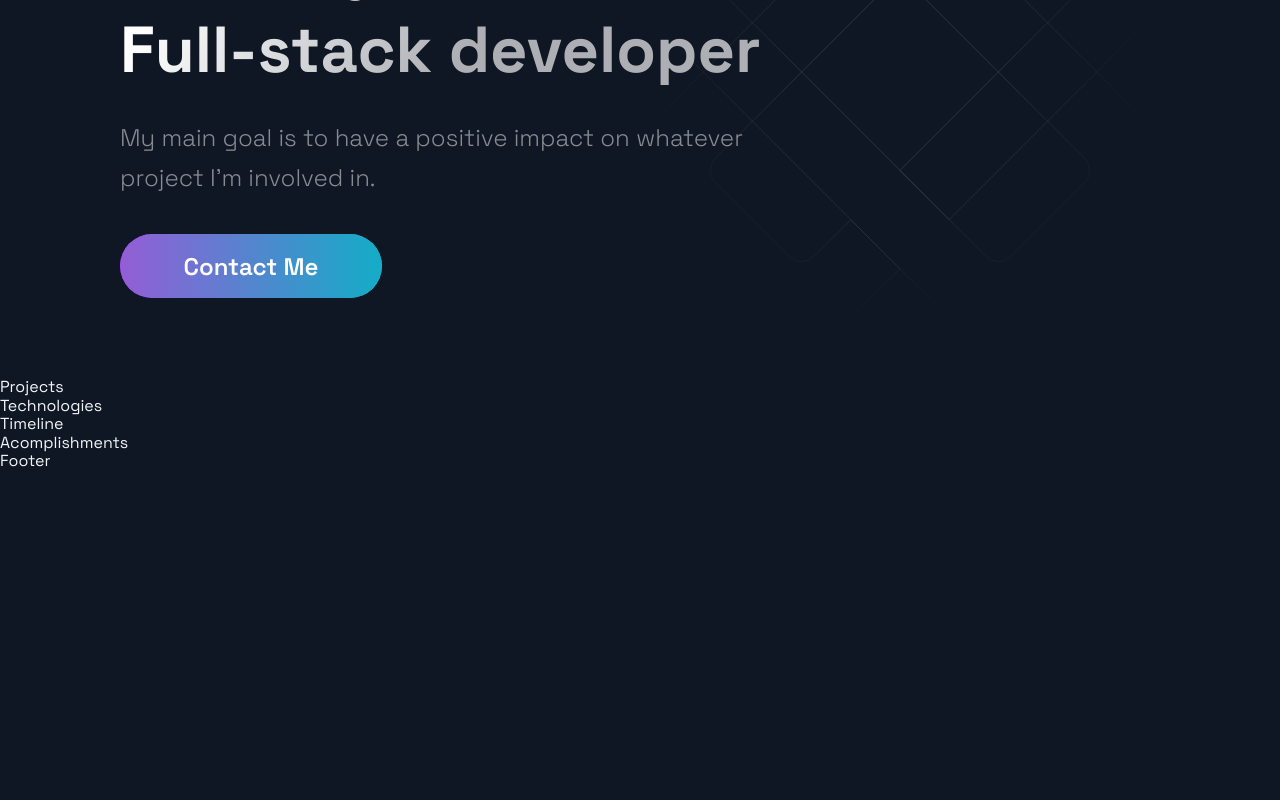
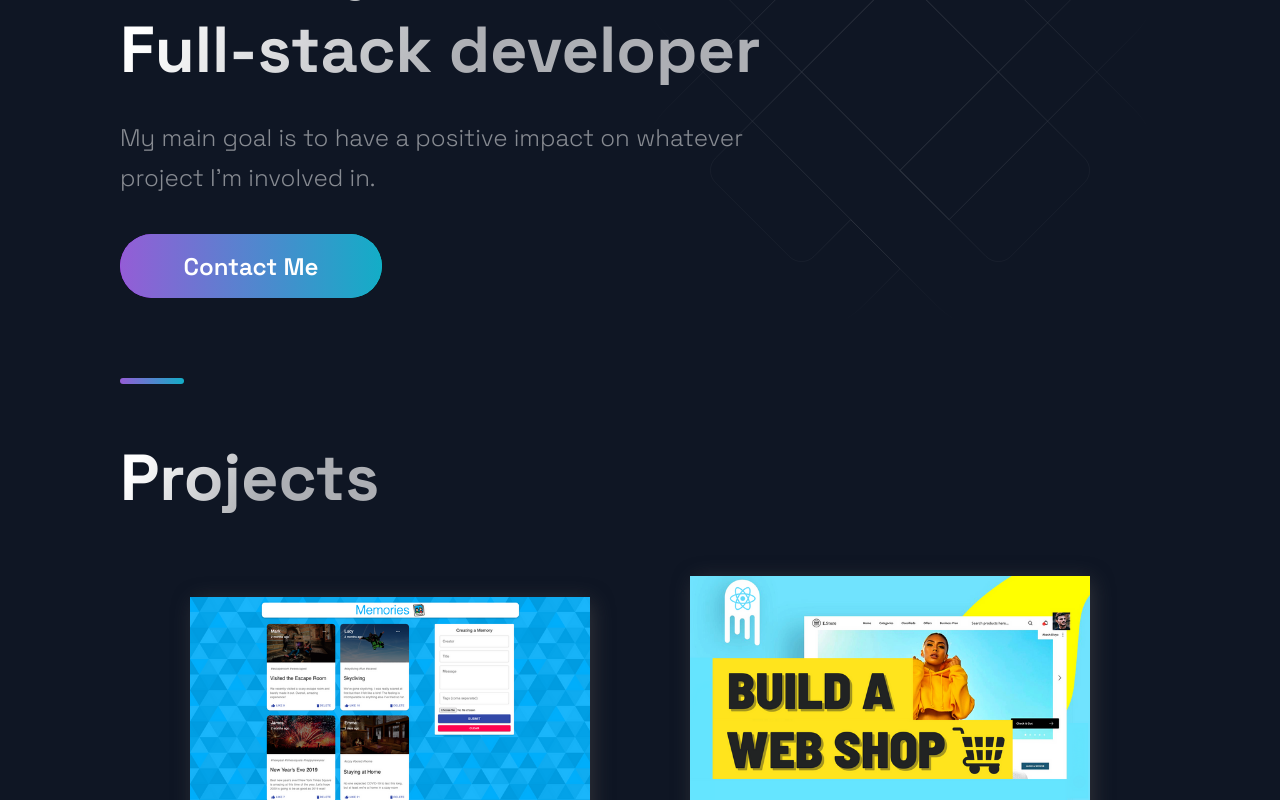
Before and after one commit to vimal-raj-nagarajan/Portfolio, a Next.js app: page / in a window 1280 px wide. Shown: the part 300-1100 px from the top of the page. Before the commit the page ends 800 px from the top, so only its background shows below. Built offline with nearby package versions, Linux system fonts and the light colour scheme.

Commit message:
Add Projects Section

```diff
--- a/src/components/Projects/Projects.js
+++ b/src/components/Projects/Projects.js
@@ -5,9 +5,34 @@ import { Section, SectionDivider, SectionTitle } from '../../styles/GlobalCompon
 import { projects } from '../../constants/constants';
 
 const Projects = () => (
-  <div>
-    Projects
-  </div>
+  <Section nopadding id="projects">
+    <SectionDivider/>
+    <SectionTitle main>Projects</SectionTitle>
+    <GridContainer>
+      {projects.map((proj) => (
+        <BlogCard key={proj.id}>
+          <Img src={proj.image}/>
+          <TitleContent>
+            <HeaderThree title>{proj.title}</HeaderThree>
+            <Hr />
+          </TitleContent>
+          <CardInfo>{proj.description}</CardInfo>
+          <div>
+            <TitleContent>Stack</TitleContent>
+            <TagList>
+              {proj.tags.map((tag,i) => (
+                <Tag key={i}>{tag}</Tag>
+              ))}
+            </TagList>
+          </div>
+          <UtilityList>
+            <ExternalLinks href={proj.visit}>Code</ExternalLinks>
+            <ExternalLinks href={proj.source}>Source</ExternalLinks>
+          </UtilityList>
+        </BlogCard>
+      ))}
+    </GridContainer>
+  </Section>
 );
 
 export default Projects;
```
